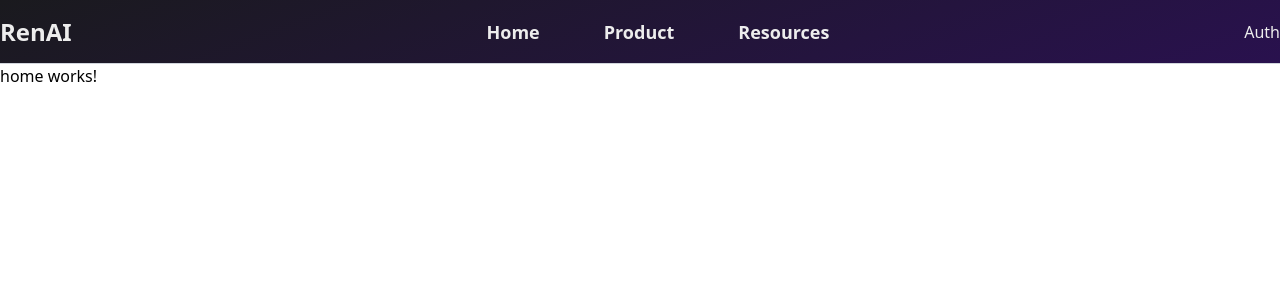
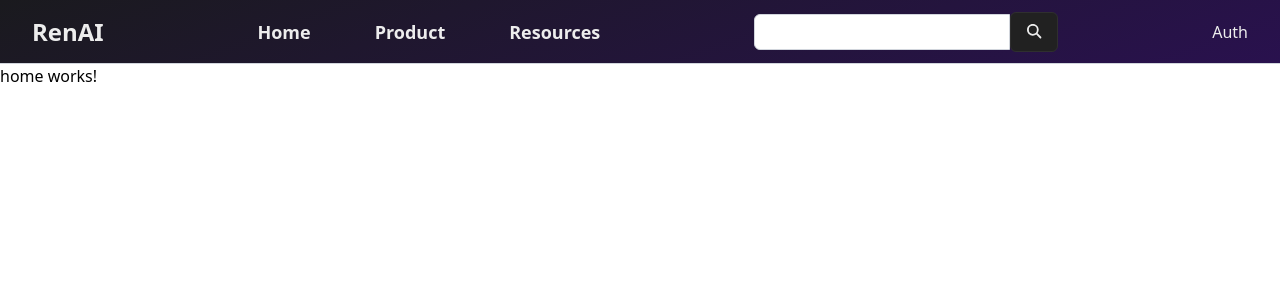
Before and after one commit to TudorOrban/RenAI-frontend, an Angular app: page / in a window 1280 px wide. Shown: the top 300 px of the page. Built offline with nearby package versions, Linux system fonts and the light colour scheme.

Commit message:
feat(header): Work on Header component

```diff
--- /dev/null
+++ b/src/app/core/main/components/app-search-bar/app-search-bar.component.html
@@ -0,0 +1,11 @@
+<div class="flex items-center">
+    <input
+        type="text"
+        class="h-9 w-64 px-2 py-1 bg-white text-black border border-gray-300 rounded-l-md outline-0"
+    />
+    <button
+        class="standard-search-button rounded-r-md"
+    >
+        <fa-icon [icon]="faSearch"></fa-icon>
+    </button>
+</div>
--- /dev/null
+++ b/src/app/core/main/components/app-search-bar/app-search-bar.component.ts
@@ -0,0 +1,14 @@
+import { Component } from '@angular/core';
+import { FontAwesomeModule } from "@fortawesome/angular-fontawesome";
+import { faSearch } from "@fortawesome/free-solid-svg-icons";
+
+@Component({
+  selector: 'app-app-search-bar',
+  imports: [FontAwesomeModule],
+  templateUrl: './app-search-bar.component.html',
+  styleUrl: './app-search-bar.component.css'
+})
+export class AppSearchBarComponent {
+
+    faSearch = faSearch;
+}
--- a/src/app/core/main/components/header/header.component.html
+++ b/src/app/core/main/components/header/header.component.html
@@ -1,17 +1,21 @@
-<div class="header flex items-center justify-between w-full h-20 border-b border-gray-300">
+<div class="header flex items-center justify-between w-full h-20 px-8 border-b border-gray-300">
     <div class="text-2xl font-semibold">
         RenAI
     </div>
 
     <div class="flex items-center space-x-16">
         <div *ngFor="let item of headerItems" class="text-lg font-semibold">
-            <a [href]="item?.link ?? ''">
+            <a [routerLink]="item?.link ?? ''">
                 {{ item.label }}
             </a>
         </div>
     </div>
 
     <div>
+        <app-app-search-bar></app-app-search-bar>
+    </div>
+
+    <div>
         Auth
     </div>
 </div>
--- a/src/app/core/main/components/header/header.component.ts
+++ b/src/app/core/main/components/header/header.component.ts
@@ -1,10 +1,12 @@
 import { Component } from '@angular/core';
-import { headerItems } from '../../config/sidebarItems';
+import { headerItems } from '../../config/navigationItems';
 import { CommonModule } from '@angular/common';
+import { AppSearchBarComponent } from "../app-search-bar/app-search-bar.component";
+import { RouterModule } from '@angular/router';
 
 @Component({
   selector: 'app-header',
-  imports: [CommonModule],
+  imports: [CommonModule, RouterModule, AppSearchBarComponent],
   templateUrl: './header.component.html',
   styleUrl: './header.component.css'
 })
--- a/src/app/core/main/config/sidebarItems.ts
+++ b/src/app/core/main/config/navigationItems.ts
@@ -4,7 +4,7 @@ export const headerItems: UIItem[] = [
     {
         label: "Home",
         value: "home",
-        link: "/home"
+        link: ""
     },
     {
         label: "Product",
--- /dev/null
+++ b/src/app/core/user/models/User.ts
@@ -0,0 +1,7 @@
+
+export interface UserDataDto {
+    id: number;
+    username: string;
+    createdAt: Date;
+    updatedAt: Date;
+}
--- /dev/null
+++ b/src/app/core/user/services/auth.service.ts
@@ -0,0 +1,12 @@
+import { Injectable } from "@angular/core";
+import { BehaviorSubject } from "rxjs";
+import { environment } from "../../../../enviroments/environment-dev";
+import { UserDataDto } from "../models/User";
+
+@Injectable({
+    providedIn: "root"
+})
+export class AuthService {
+    private apiUrl = `${environment.apiUrl}/auth`;
+    private currentUserSubject = new BehaviorSubject<UserDataDto | null>(null);
+}
--- /dev/null
+++ b/src/enviroments/environment-dev.ts
@@ -0,0 +1,4 @@
+export const environment = {
+    production: false,
+    apiUrl: "http://localhost:8080/api/v1"
+}
--- a/src/styles.css
+++ b/src/styles.css
@@ -1,4 +1,5 @@
 @import url("styles/main.css");
+@import url("styles/buttons.css");
 
 @import "tailwindcss";
 
--- /dev/null
+++ b/src/styles/buttons.css
@@ -0,0 +1,50 @@
+.standard-write-button {
+    padding: 0.5rem 1rem;
+    height: 2.5rem;
+    background-color: rgb(42, 100, 218);
+    color: white;
+    border: 1px solid rgb(209 213 219);
+    border-radius: 0.375rem;
+    font-size: 0.9rem;
+    font-weight: 500;
+    line-height: 1.3rem;
+    cursor: pointer;
+}
+
+.standard-write-button:hover {
+    background-color: rgb(35, 80, 200);
+}
+
+.standard-action-button {
+    padding: 0.5rem 1rem;
+    height: 2.5rem;
+    background-color: rgb(246, 246, 246);
+    color: rgb(21, 21, 21);
+    border: 1px solid rgb(209 213 219);
+    border-radius: 0.375rem;
+    font-size: 0.9rem;
+    font-weight: 500;
+    line-height: 1.3rem;
+    cursor: pointer;
+}
+
+.standard-action-button:hover {
+    background-color: rgb(238, 238, 238);
+}
+
+.standard-search-button {
+    padding: 0.5rem 1rem;
+    height: 2.5rem;
+    background-color: rgb(33, 33, 33);
+    color: rgb(237, 237, 237);
+    border: 1px solid rgb(47, 47, 47);
+    border-radius: 0.375rem;
+    font-size: 0.9rem;
+    font-weight: 500;
+    line-height: 1.3rem;
+    cursor: pointer;
+}
+
+.standard-search-button:hover {
+    background-color: rgb(238, 238, 238);
+}
```
Also changed, not shown: src/app/core/main/components/app-search-bar/app-search-bar.component.css (added), 1 other file (tests, documents, lock files or other folders).
